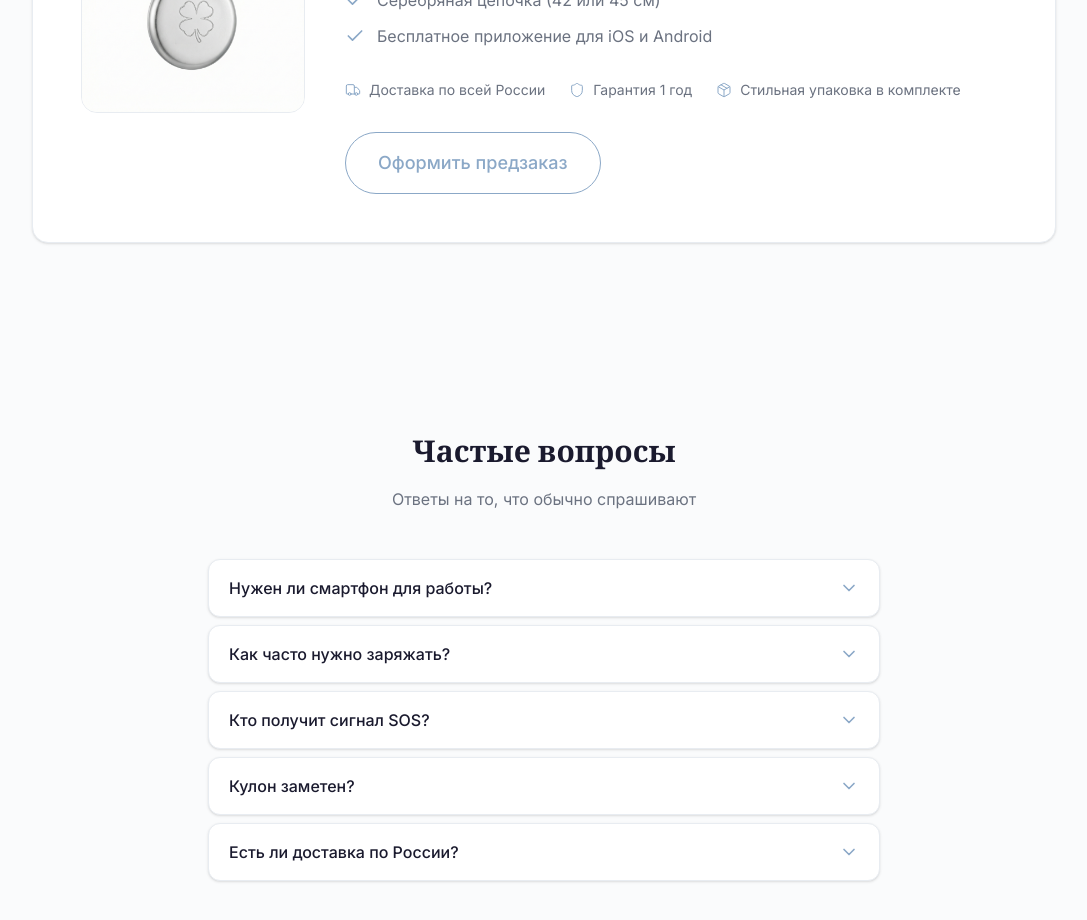
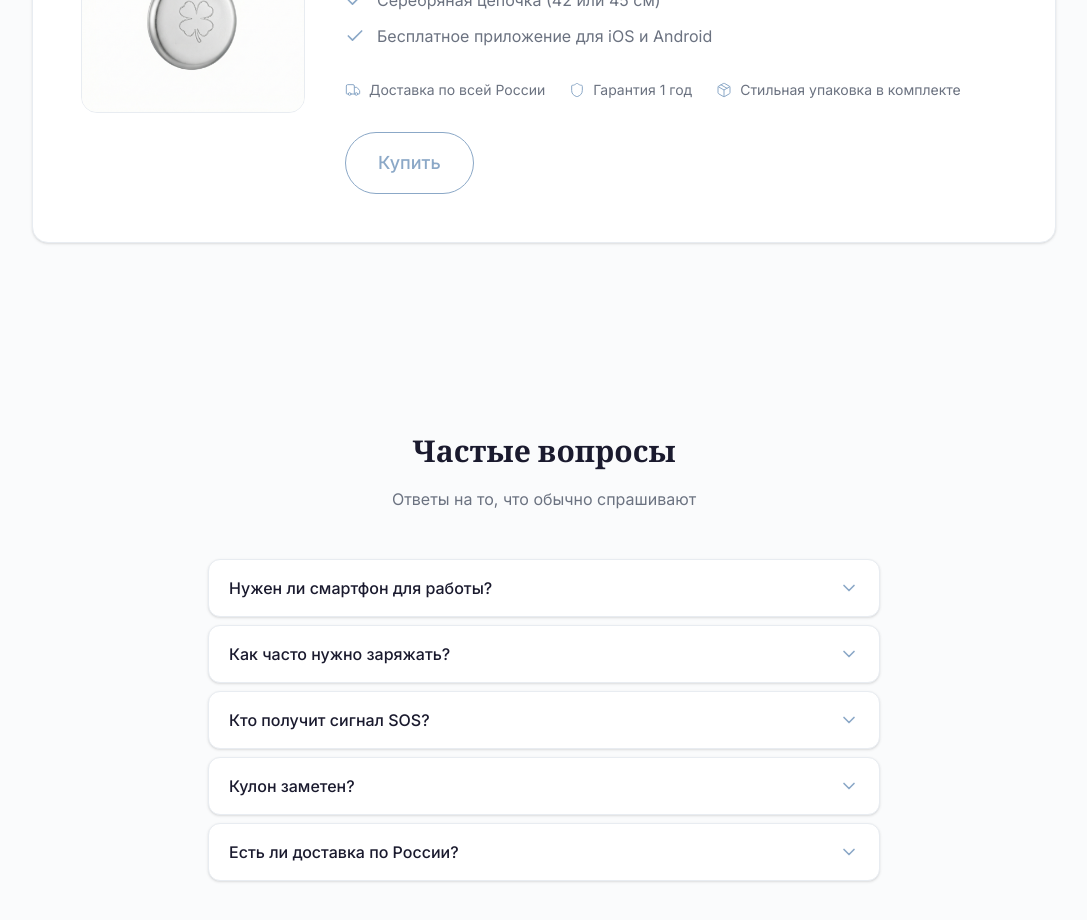
Before and after one commit to nautilus49/klever-landing, a React (Vite) app: page / in a window 1280 px wide. Shown: the part 4740-5660 px from the top of the page, without its empty margins (96-1183 px from the left). Built offline with nearby package versions, Linux system fonts and the light colour scheme.

Commit message:
New deploy wf

```diff
--- a/src/components/ProductShowcase.jsx
+++ b/src/components/ProductShowcase.jsx
@@ -66,7 +66,7 @@ export default function ProductShowcase({ onOrder }) {
                 whileTap={{ scale: 0.98 }}
                 className="w-full sm:w-auto px-8 py-4 rounded-full border border-accent text-accent font-medium text-lg hover:bg-accent hover:text-white transition-all duration-300 ease-out"
               >
-                Оформить предзаказ
+                Купить
               </motion.button>
             </div>
           </div>
```
